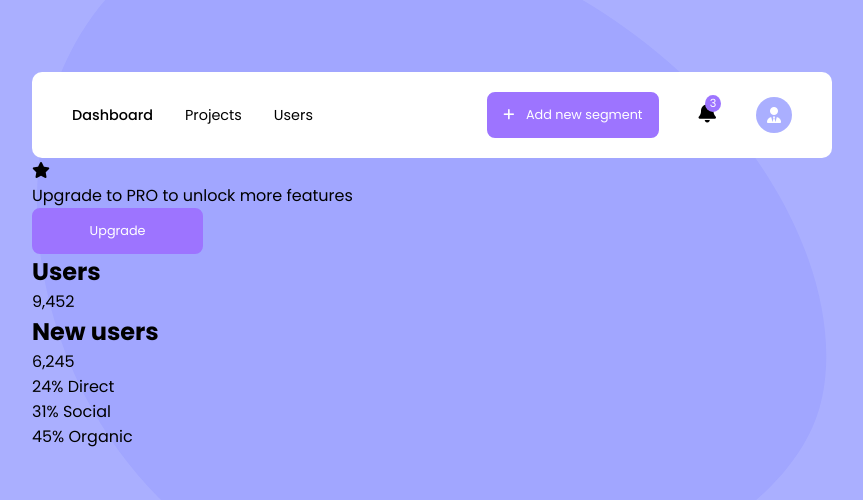
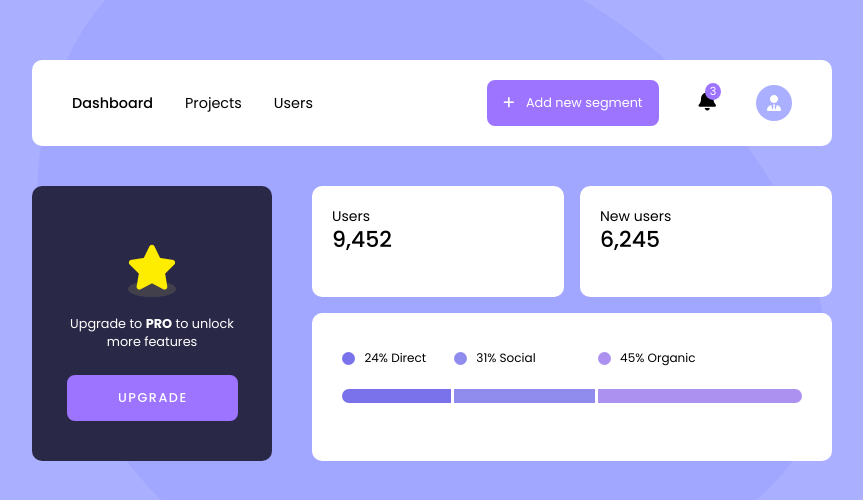
Before and after one commit to VeraEnders/dashboard-ui, a plain HTML site: page index.html in a window 1280 px wide. Shown: the part 140-640 px from the top of the page, without its empty margins (208-1071 px from the left). Drawn offline with Linux system fonts and the light colour scheme.

Commit message:
add style for upgrade and statistics sections

```diff
--- a/index.html
+++ b/index.html
@@ -67,10 +67,12 @@
       </div>
 
       <!-- Percentage -->
-      <div class="progress">
-        <div class="progress-line"><span class="legend">24% Direct</span></div>
-        <div class="progress-line"><span class="legend">31% Social</span></div>
-        <div class="progress-line"><span class="legend">45% Organic</span></div>
+      <div class="percentage">
+        <div class="progress">
+          <div class="progress-line"><span class="legend">24% Direct</span></div>
+          <div class="progress-line"><span class="legend">31% Social</span></div>
+          <div class="progress-line"><span class="legend">45% Organic</span></div>
+        </div>
       </div>
     </section>
 
--- a/style.css
+++ b/style.css
@@ -48,6 +48,16 @@ body {
 
 .container {
   width: 50rem;
+  display: grid;
+  grid-template-columns: 1fr;
+  gap: 2.5rem;
+  transition: all .5s;
+}
+
+@media only screen and (min-width: 768px) {
+  .container {
+    grid-template-columns: 15rem auto;
+  }
 }
 
 .btn {
@@ -72,6 +82,15 @@ body {
   border-color: var(--clr-btn);
 }
 
+.top,
+.upgrade,
+.users,
+.new-users,
+.percentage {
+  background: var(--clr-white);
+  border-radius: 0.625rem;
+}
+
 /* Top section */
 .top {
   grid-column: 1 / -1;
@@ -80,8 +99,6 @@ body {
   flex-wrap: wrap;
   justify-content: space-between;
   align-items: center;
-  background: var(--clr-white);
-  border-radius: 0.625rem;
 }
 
 .nav-list {
@@ -168,3 +185,137 @@ a.active {
   aspect-ratio: 1;
   cursor: pointer;
 }
+
+/* Upgrade Section */
+.upgrade {
+  grid-column: 1 / 2;
+  padding: 3.75rem 2.2rem 2.5rem;
+  max-width: 22rem;
+  background: var(--clr-update);
+  color: var(--clr-white);
+  text-align: center;
+}
+
+.upgrade-pic {
+  position: relative;
+}
+
+.upgrade-pic i {
+  position: relative;
+  color: var(--clr-icon);
+  font-size: 2.8rem;
+  z-index: 1;
+}
+
+.upgrade-pic::after {
+  content: "";
+  position: absolute;
+  bottom: -6px;
+  left: 36%;
+  width: 28%;
+  height: 1rem;
+  background: var(--clr-text);
+  border-radius: 50%;
+}
+
+.upgrade p {
+  margin: 1.5rem auto;
+  font-size: 0.8rem;
+}
+
+.upgrade p span {
+  font-weight: 600;
+}
+
+.btn-upgrate {
+  text-transform: uppercase;
+  font-weight: 500;
+  letter-spacing: 1.5px;
+}
+
+/* Statistics Sections */
+.statistics {
+  display: grid;
+  grid-template-columns: repeat(2, 1fr);
+  gap: 1rem;
+}
+
+.statistics h2 {
+  margin: 0 0 -4px;
+  font-size: 0.875rem;
+  font-weight: 400;
+}
+
+.statistics p {
+  font-size: 1.375rem;
+  font-weight: 500;
+}
+
+.users,
+.new-users {
+  padding: 1.25rem 1.25rem 0;
+}
+
+.percentage {
+  grid-column: 1 / -1;
+  position: relative;
+  padding: 1rem 1.875rem;
+}
+
+.progress {
+  display: flex;
+  gap: 3px;
+  border-radius: 0.625rem;
+}
+
+.progress-line {
+  position: relative;
+  height: 0.875rem;
+  margin: 3.75rem 0 0;
+}
+
+.legend {
+  position: absolute;
+  top: -2.5rem;
+  font-size: 0.75rem;
+  padding-left: 1.4rem;
+}
+
+.legend::before {
+  content: "";
+  width: 0.813rem;
+  position: absolute;
+  left: 0;
+  top: 3px;
+  border-radius: 50%;
+  aspect-ratio: 1;
+}
+
+.progress-line:nth-child(1) {
+  width: 24%;
+  border-radius: 10px 0 0 10px;
+}
+
+.progress-line:nth-child(2) {
+  width: 31%;
+}
+
+.progress-line:nth-child(3) {
+  width: 45%;
+  border-radius: 0 0.625rem 0.625rem 0;
+}
+
+.progress-line:nth-child(1),
+.progress-line:nth-child(1) .legend::before {
+  background: #7a72ea;
+}
+
+.progress-line:nth-child(2),
+.progress-line:nth-child(2) .legend::before {
+  background: #908cee;
+}
+
+.progress-line:nth-child(3),
+.progress-line:nth-child(3) .legend::before {
+  background: #ac91f1;
+}
```
